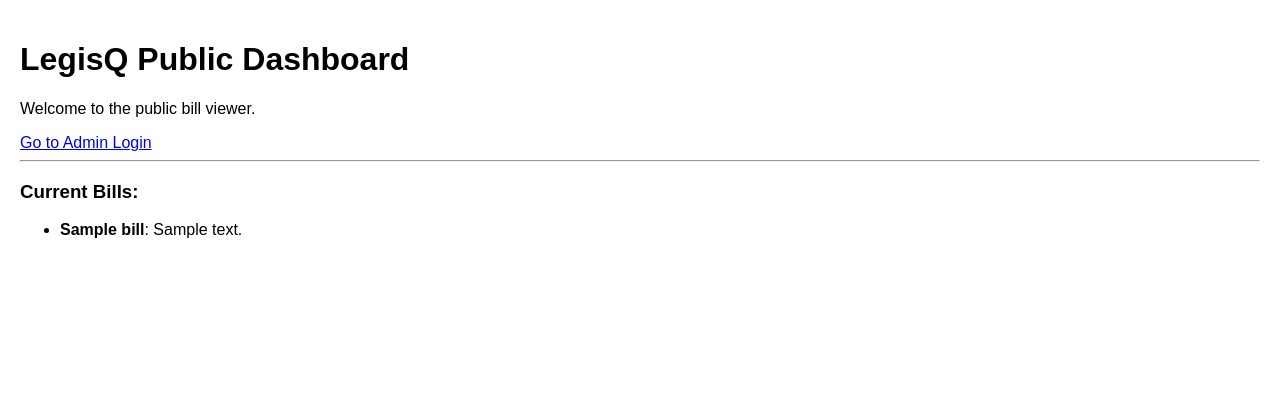
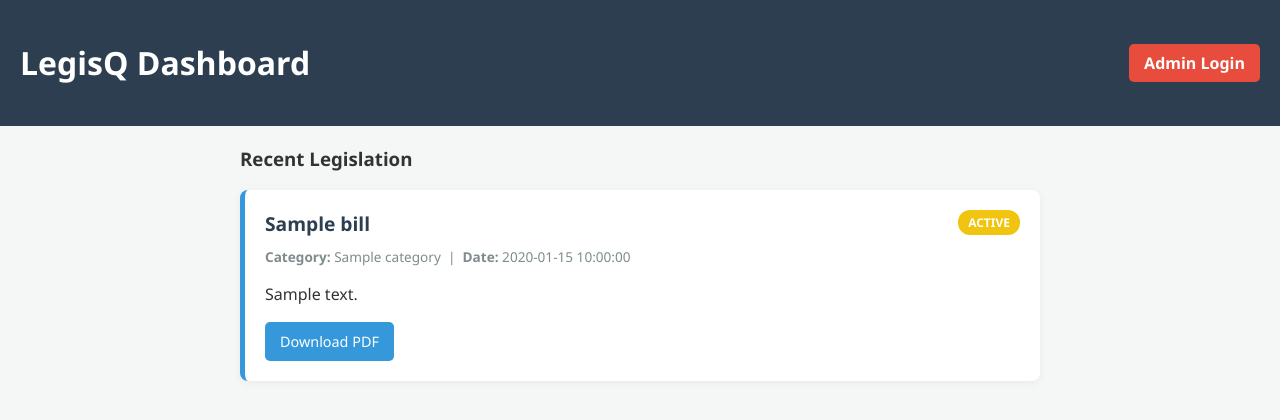
Before and after one commit to Albin28/LQ-backend, a Flask app: template templates/index.html in a window 1280 px wide. Shown: the top 420 px of the page. Run offline with Flask 3, Linux system fonts and the light colour scheme; the template is opened without the code that fills it: most values are stand-ins (such as "Sample title", 1, 10 or a date in 2020); parts of the project's set-up code (start-up, migrations or seed data) failed here and were passed over.

Commit message:
Updated app.py and index.html, removed AI

```diff
--- a/app.py
+++ b/app.py
@@ -2,128 +2,98 @@ import os
 from flask import Flask, jsonify, render_template, request, redirect, url_for, session, flash
 import firebase_admin
 from firebase_admin import credentials, firestore
-from dotenv import load_dotenv
-from google import genai
 
-# Load API Key from .env file
-load_dotenv()
+# --- CONFIGURATION ---
+app = Flask(__name__)
+app.secret_key = "legisq_secure_random_key_2025"  # Needed for Login session
 
-app = Flask(__name__)
-
-# --- 1. NEW: SECURITY KEY (Required for Login/Sessions) ---
-app.secret_key = "legisq_secure_random_key_2025"
-
-# --- SMART CONFIGURATION (Preserved) ---
+# --- FIREBASE SETUP ---
 def get_firebase_credentials():
-    # Option 1: Look for file on Laptop (Root folder)
+    # 1. Look for file locally (Laptop)
     if os.path.exists("serviceAccountKey.json"):
         return "serviceAccountKey.json"
-
-    # Option 2: Look for file on Render (Secret folder)
+    # 2. Look for file on Cloud (Render)
     elif os.path.exists("/etc/secrets/serviceAccountKey.json"):
         return "/etc/secrets/serviceAccountKey.json"
-
     else:
-        print("❌ CRITICAL: No Service Account Key found!")
         return None
 
-# Initialize Firebase
 if not firebase_admin._apps:
     key_path = get_firebase_credentials()
     if key_path:
         cred = credentials.Certificate(key_path)
         firebase_admin.initialize_app(cred)
     else:
-        # This will show up in Render logs if it fails
-        raise FileNotFoundError("Could not find serviceAccountKey.json in root or /etc/secrets/")
+        print("❌ WARNING: No Firebase Key found! Database will not work.")
 
 db = firestore.client()
 
-# 2. AI Setup (The New 2025 SDK) (Preserved)
-client = genai.Client(api_key=os.environ.get("GEMINI_API_KEY"))
-
 # --- ROUTES ---
 
-# 1. HOME PAGE (Preserved your mps.html)
+# 1. HOME PAGE (The Main Dashboard)
 @app.route('/')
 def home():
-    # This loads your existing page with the AI features
-    return render_template('mps.html')
+    # Fetch real bills from Firebase
+    bills_ref = db.collection('bills')
+    docs = bills_ref.stream()
 
-# 2. LOGIN PAGE (New)
+    bills_list = []
+    for doc in docs:
+        data = doc.to_dict()
+        # Ensure every bill has these fields to prevent crashes
+        bill_data = {
+            'title': data.get('title', 'Untitled'),
+            'status': data.get('status', 'Unknown'),
+            'category': data.get('category', 'General'),
+            'date_introduced': data.get('date_introduced', 'N/A'),
+            'summary': data.get('summary', 'No summary available.'),
+            'file_path': data.get('file_path', '') # Critical for Download Button
+        }
+        bills_list.append(bill_data)
+
+    # Render the new UI (index.html)
+    return render_template('index.html', bills=bills_list)
+
+# 2. LOGIN PAGE
 @app.route('/login', methods=['GET', 'POST'])
 def login():
     if request.method == 'POST':
         username = request.form.get('username')
         password = request.form.get('password')
 
-        # Hardcoded Check (Matches your Android App)
+        # Hardcoded Admin Check
         if username == "admin" and password == "admin123":
-            session['user'] = "admin" # Save login state
+            session['user'] = "admin"
             return redirect(url_for('admin_dashboard'))
         else:
             flash("Invalid Username or Password!")
             return redirect(url_for('login'))
 
-    # We need to make sure you created 'templates/login.html' from the previous step!
     return render_template('login.html')
 
-# 3. ADMIN DASHBOARD (New)
+# 3. ADMIN DASHBOARD
 @app.route('/admin')
 def admin_dashboard():
-    # Security Check: Kick them out if not logged in
     if 'user' not in session:
         return redirect(url_for('login'))
 
     return """
     <h1>Welcome Admin!</h1>
-    <p>This is the secure area to Add/Edit Bills.</p>
-    <a href='/'>Go to Public Home</a> | <a href='/logout'>Logout</a>
+    <p>Secure area to Add/Edit Bills (Coming Soon).</p>
+    <a href='/'>Back to Dashboard</a> | <a href='/logout'>Logout</a>
     """
 
-# 4. LOGOUT (New)
+# 4. LOGOUT
 @app.route('/logout')
 def logout():
-    session.pop('user', None) # Clear login state
+    session.pop('user', None)
     return redirect(url_for('home'))
 
-# --- API ENDPOINTS (Preserved) ---
-
-@app.route('/api/mps')
-def get_mps():
-    docs = db.collection('mps').stream()
-    return jsonify([doc.to_dict() for doc in docs])
-
+# --- HELPER API (Optional, kept for testing) ---
 @app.route('/api/bills')
-def get_bills():
+def get_bills_json():
     docs = db.collection('bills').stream()
     return jsonify([doc.to_dict() for doc in docs])
 
-@app.route('/api/summarize', methods=['POST'])
-def summarize_bill():
-    print("--- 🧠 AI Request Received ---") # DEBUG PRINT
-    try:
-        data = request.json
-        bill_text = data.get('text', '')
-
-        print(f"📄 Text Length: {len(bill_text)} chars") # DEBUG PRINT
-
-        if not bill_text:
-            return jsonify({"summary": "Error: No text found to summarize."})
-
-        # Call AI
-        print("⏳ Calling Google Gemini...") # DEBUG PRINT
-        response = client.models.generate_content(
-            model="gemini-2.0-flash",
-            contents=f"Summarize this legislative bill in 3 simple bullet points:\n\n{bill_text}"
-        )
-
-        print("✅ AI Responded!") # DEBUG PRINT
-        return jsonify({"summary": response.text})
-
-    except Exception as e:
-        print(f"❌ CRITICAL ERROR: {e}") # PRINTS THE REAL ERROR TO TERMINAL
-        return jsonify({"summary": f"System Error: {str(e)}"}), 500
-
 if __name__ == '__main__':
     app.run(debug=True, port=5000)
--- a/templates/index.html
+++ b/templates/index.html
@@ -1,43 +1,92 @@
 <!DOCTYPE html>
-<html>
+<html lang="en">
 <head>
-    <title>LegisQ Home</title>
+    <meta charset="UTF-8">
+    <meta name="viewport" content="width=device-width, initial-scale=1.0">
+    <title>LegisQ Public Dashboard</title>
     <style>
-        body { font-family: sans-serif; margin: 0; padding: 20px; }
-        /* The Splash Screen Style */
-        #splash {
-            position: fixed; top: 0; left: 0; width: 100%; height: 100%;
-            background: white; z-index: 9999;
-            display: flex; flex-direction: column; align-items: center; justify-content: center;
-        }
+        /* --- STYLING --- */
+        body { font-family: 'Segoe UI', Tahoma, Geneva, Verdana, sans-serif; margin: 0; padding: 0; background-color: #f4f7f6; color: #333; }
+
+        /* Splash Screen */
+        #splash { position: fixed; top: 0; left: 0; width: 100%; height: 100%; background: white; z-index: 9999; display: flex; flex-direction: column; align-items: center; justify-content: center; transition: opacity 0.5s ease; }
+
+        /* Header */
+        header { background-color: #2c3e50; color: white; padding: 20px; display: flex; justify-content: space-between; align-items: center; }
+        .admin-btn { background-color: #e74c3c; color: white; text-decoration: none; padding: 8px 15px; border-radius: 5px; font-weight: bold; }
+
+        /* Container */
+        .container { max-width: 800px; margin: 20px auto; padding: 0 15px; }
+
+        /* Bill Card */
+        .bill-card { background: white; border-radius: 8px; padding: 20px; margin-bottom: 20px; box-shadow: 0 2px 8px rgba(0,0,0,0.05); border-left: 5px solid #3498db; }
+        .bill-header { display: flex; justify-content: space-between; align-items: flex-start; margin-bottom: 10px; }
+        .bill-title { font-size: 1.2rem; font-weight: bold; color: #2c3e50; margin: 0; }
+
+        /* Status Badge */
+        .status-badge { background-color: #f1c40f; color: #fff; padding: 4px 10px; border-radius: 12px; font-size: 0.75rem; font-weight: bold; text-transform: uppercase; }
+        .status-passed { background-color: #27ae60; }
+        .status-rejected { background-color: #c0392b; }
+
+        .bill-meta { font-size: 0.85rem; color: #7f8c8d; margin-bottom: 15px; }
+        .bill-summary { line-height: 1.6; margin-bottom: 15px; }
+
+        /* DOWNLOAD BUTTON (The Important Part) */
+        .download-btn { display: inline-block; background-color: #3498db; color: white; padding: 10px 15px; border-radius: 5px; text-decoration: none; font-size: 0.9rem; transition: background 0.3s; }
+        .download-btn:hover { background-color: #2980b9; }
+        .no-file { color: #95a5a6; font-style: italic; }
     </style>
 </head>
 <body>
 
     <div id="splash">
-        <img src="{{ url_for('static', filename='logo.png') }}" width="150">
-        <h2>Transparency. Access. Law.</h2>
-        <p>Loading...</p>
+        <h2>LegisQ</h2>
+        <p>Loading Data...</p>
     </div>
 
-    <h1>LegisQ Public Dashboard</h1>
-    <p>Welcome to the public bill viewer.</p>
+    <header>
+        <h1>LegisQ Dashboard</h1>
+        <a href="/login" class="admin-btn">Admin Login</a>
+    </header>
 
-    <a href="/login">Go to Admin Login</a>
+    <div class="container">
+        <h3>Recent Legislation</h3>
 
-    <hr>
+        {% if bills %}
+            {% for bill in bills %}
+            <div class="bill-card">
+                <div class="bill-header">
+                    <p class="bill-title">{{ bill.title }}</p>
+                    <span class="status-badge">{{ bill.status }}</span>
+                </div>
 
-    <h3>Current Bills:</h3>
-    <ul>
-        {% for bill in bills %}
-            <li><strong>{{ bill.title }}</strong>: {{ bill.summary }}</li>
-        {% endfor %}
-    </ul>
+                <div class="bill-meta">
+                    <strong>Category:</strong> {{ bill.category }} &nbsp;|&nbsp;
+                    <strong>Date:</strong> {{ bill.date_introduced }}
+                </div>
+
+                <p class="bill-summary">{{ bill.summary }}</p>
+
+                {% if bill.file_path %}
+                    <a href="/static/dataset/{{ bill.file_path }}" class="download-btn" download>
+                        Download PDF
+                    </a>
+                {% else %}
+                    <span class="no-file">PDF Unavailable</span>
+                {% endif %}
+            </div>
+            {% endfor %}
+        {% else %}
+            <p style="text-align: center; color: #777;">No bills found.</p>
+        {% endif %}
+    </div>
 
     <script>
         setTimeout(function() {
-            document.getElementById('splash').style.display = 'none';
-        }, 2500); // Disappears after 2.5 seconds
+            var splash = document.getElementById('splash');
+            splash.style.opacity = '0';
+            setTimeout(function() { splash.style.display = 'none'; }, 500);
+        }, 2000);
     </script>
 
 </body>
```
